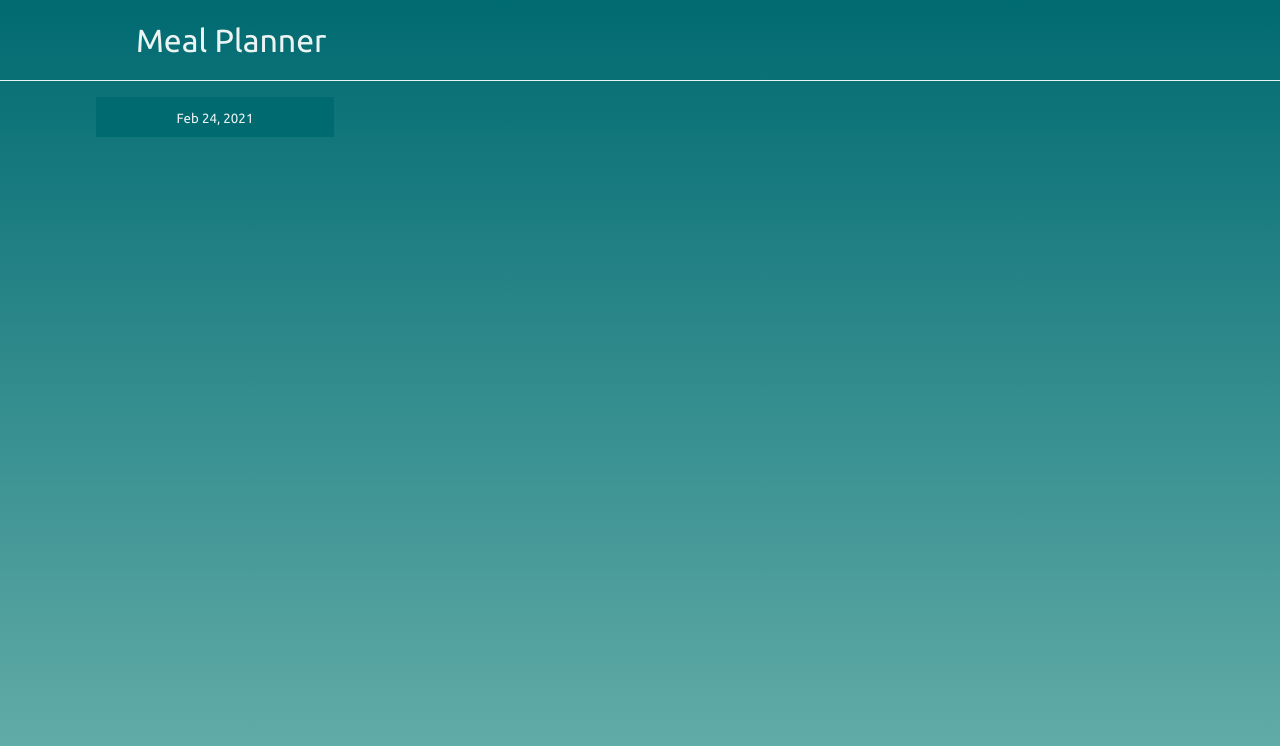
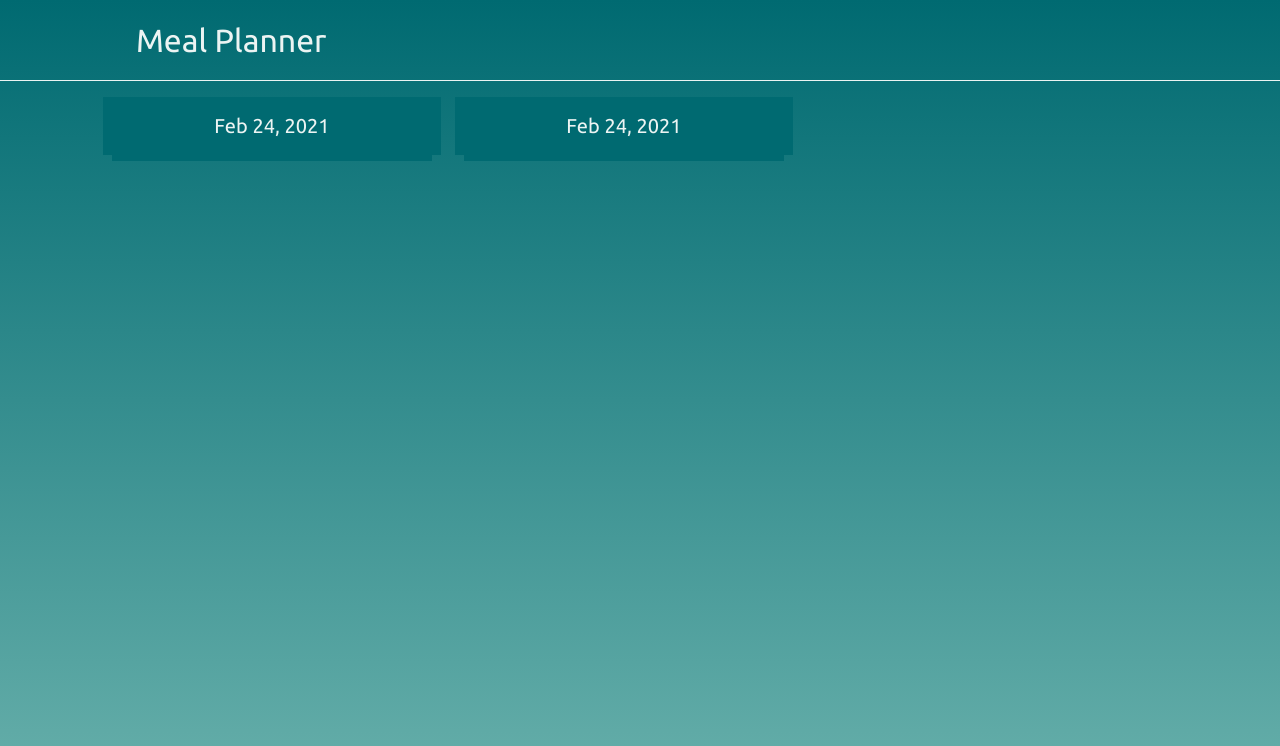
Before and after one commit to liampc/meal-planner, a React (Create React App) app: page / in a window 1280 px wide. Shown: the top 746 px of the page. Built offline with nearby package versions, Linux system fonts and the light colour scheme.

Commit message:
edit datepicker style

```diff
--- a/src/components/Main/Main.js
+++ b/src/components/Main/Main.js
@@ -6,10 +6,24 @@ import "react-datepicker/dist/react-datepicker.css";
 function Main(){
 
     const [startDate, setStartDate] = useState(new Date())
+    const [endDate, setEndDate] = useState(new Date())
 
     return (
         <main className="container">
-            <DatePicker selected={startDate} onChange={date => setStartDate(date)}  dateFormat={'MMM dd, yyyy'}/>
+            <div className="date">
+                <div className="date__picker">
+                    <span></span>
+                    <DatePicker selected={startDate} onChange={date => setStartDate(date)}  dateFormat={'MMM dd, yyyy'}/>
+                    <span></span>
+                </div>
+                <div className="date__picker">
+                    <span></span>
+                    <DatePicker selected={endDate} onChange={date => setEndDate(date)}  dateFormat={'MMM dd, yyyy'}/>
+                    <span></span>
+                </div>
+            </div>
+
+
         </main>
     )
 }
--- a/src/components/Main/_main.scss
+++ b/src/components/Main/_main.scss
@@ -1,17 +1,79 @@
 @import '../../styles/abstracts';
 
 
-.react-datepicker__input-container {
+
+
+.date {
+
+    display: flex;
+    flex-direction: column;
+    justify-content: center;
+
+
+    @include breakpoint-up('medium'){
+        flex-direction: row;
+        justify-content: center;
+    }
+
+    @include breakpoint-up('large'){
+        flex-direction: row;
+        justify-content: flex-start;
+    }
+
+    &__picker {
+
+        margin: 0 auto;
+        display: flex;
+        justify-content: center;
+        background-color: $DarkBlueGreen;
+        max-width: 20rem;
+        margin-bottom: 0.5rem;
+
+        @include breakpoint-up('large'){
+            margin: 0 1rem;
+
+
+        }
+
+        span {
+            height: 4rem;
+            width: 4rem;
+            background-image: url('../../assets/images/arrow.png');
+            background-repeat: no-repeat;
+            background-size: 40%;
+            background-position: 50% 50%;
+            cursor: pointer;
+
+        }
+
+
+        span:last-of-type {
+            transform: rotate(180deg);
+        }
+
+    }
+
+}
+
+
+.react-datepicker {
+
+
+    &__input-container {
 
         background-color: $DarkBlueGreen;
-    padding: 0.5rem 1rem;
 
         input {
+            margin: 1rem;
+            text-align: center;
             background-color: $DarkBlueGreen;
             font-family: $font;
+            font-size: 1.25rem;
             color: $VeryLightBlue;
             border: none;
-        text-align: center;
             cursor: pointer;
         }
+
     }
+
+}
--- a/src/styles/_abstracts.scss
+++ b/src/styles/_abstracts.scss
@@ -1,2 +1,3 @@
 @import './mixins';
 @import './variables';
+@import './components';
```
Also changed, not shown: src/assets/images/arrow.png (added), src/styles/_components.scss (added), 1 other file (tests, documents, lock files or other folders). Lines whose indentation alone changed are shown as unchanged.
